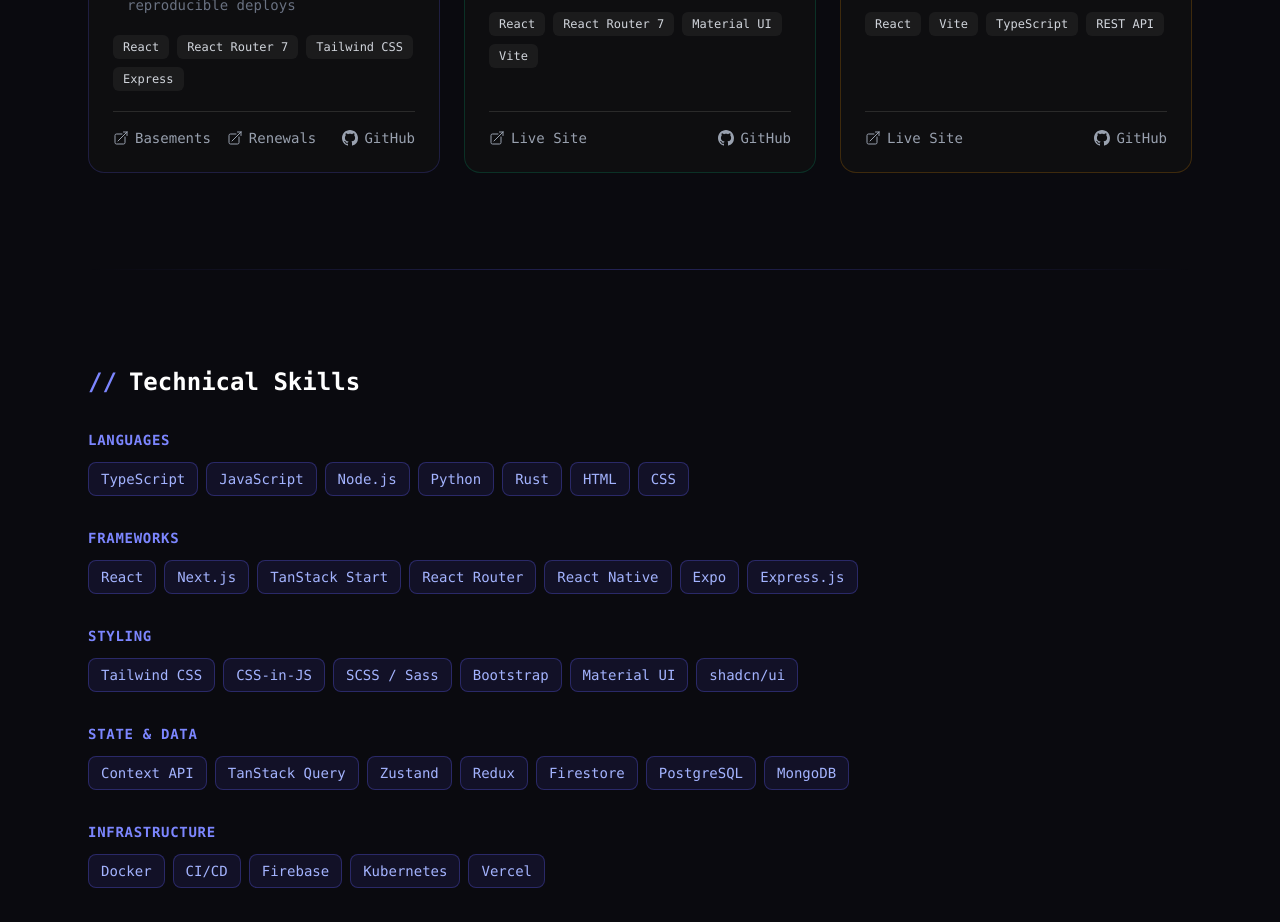
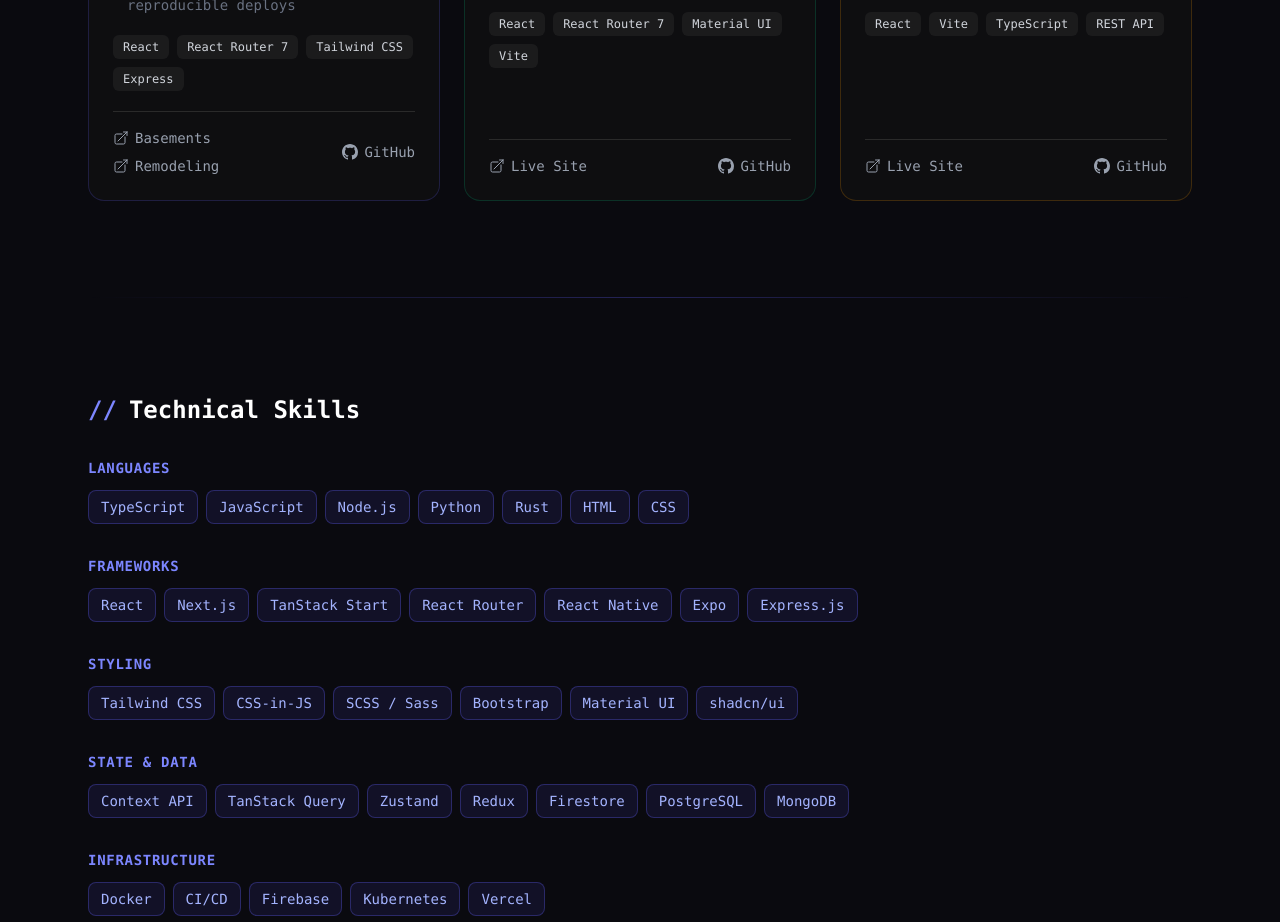
Before and after one commit to LSleutsky/lushsleutsky.com, a React (Vite) app: page / in a window 1280 px wide. Shown: the part 1700-2622 px from the top of the page. Built offline with nearby package versions, Linux system fonts and the light colour scheme; no server answers.

Commit message:
feat: `flex-col` on elite interior items

```diff
--- a/src/components/ProjectCard.tsx
+++ b/src/components/ProjectCard.tsx
@@ -101,7 +101,7 @@ export default function ProjectCard({ project, index }: { project: Project; inde
         </div>
         {/* Links */}
         <div className="border-dark-700 mt-auto flex items-center justify-between gap-3 border-t pt-4">
-          <div className="flex items-center gap-4">
+          <div className="flex flex-col gap-2">
             {liveLinks.map(({ label, url }) => (
               <a
                 key={url}
--- a/src/data/projects.ts
+++ b/src/data/projects.ts
@@ -27,7 +27,7 @@ export const projects: Project[] = [
     tech: ["React", "React Router 7", "Tailwind CSS", "Express"],
     liveLinks: [
       { label: "Basements", url: "https://elitebasementsolutions.com" },
-      { label: "Renewals", url: "https://eliteinteriorrenewals.com" }
+      { label: "Remodeling", url: "https://eliteinteriorrenewals.com" }
     ],
     githubUrl: "https://github.com/LSleutsky/elite-interior-renewals",
     color: "indigo"
```
